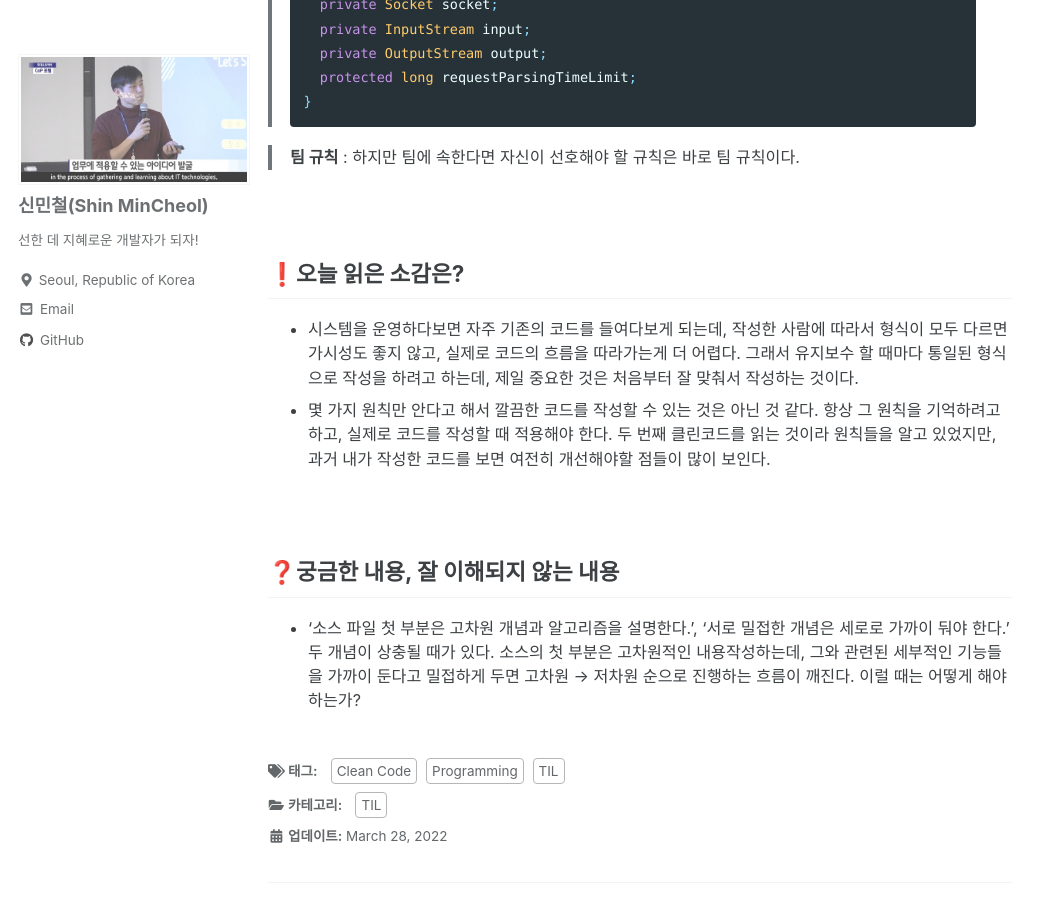
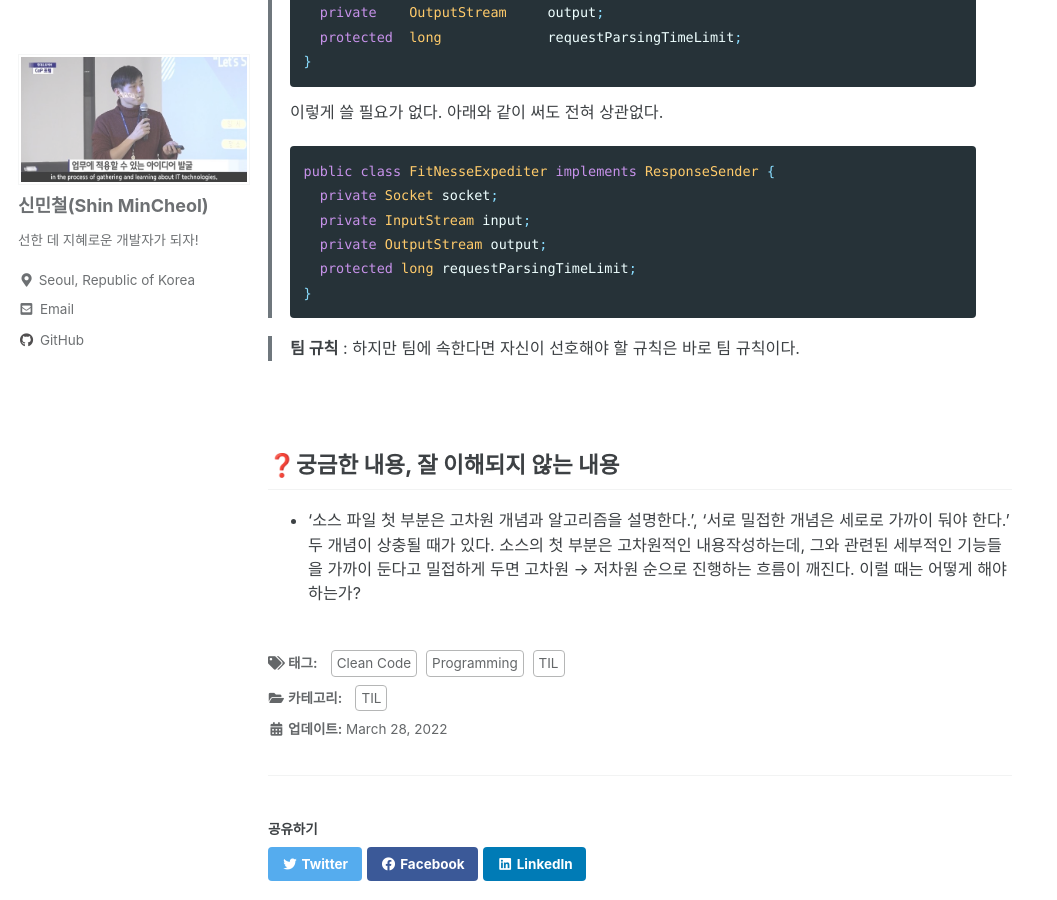
Before and after one commit to alsoj/alsoj.github.io, a Jekyll site: the page built from _posts/til/clean code/2022-03-28-[클린코드]5.형식 맞추기.md, in a window 1280 px wide and 900 px high, scrolled down 1460 px. Shown: the whole window, without its empty margins (0-1057 px from the left). Built offline with Jekyll 4.4.1, drawn with Linux system fonts in a browser that asks for light colours; cached includes are drawn as plain includes; comment, search, counter and statistics services are not loaded; some of the changed text lies outside the part shown.

Commit message:
modify TIL cleancode

```diff
--- a/_posts/til/clean code/2022-03-28-[클린코드]5.형식 맞추기.md
+++ b/_posts/til/clean code/2022-03-28-[클린코드]5.형식 맞추기.md
@@ -7,6 +7,11 @@ tags:
   - Clean Code
   - Programming
 ---
+
+시스템을 운영하다보면 자주 기존의 코드를 들여다보게 되는데, 작성한 사람에 따라서 형식이 모두 다르면 가시성도 좋지 않고, 실제로 코드의 흐름을 따라가는게 더 어렵다. 그래서 유지보수 할 때마다 통일된 형식으로 작성을 하려고 하는데, 제일 중요한 것은 처음부터 잘 맞춰서 작성하는 것이다.
+몇 가지 원칙만 안다고 해서 깔끔한 코드를 작성할 수 있는 것은 아닌 것 같다. 항상 그 원칙을 기억하려고 하고, 실제로 코드를 작성할 때 적용해야 한다. 두 번째 클린코드를 읽는 것이라 원칙들을 알고 있었지만, 과거 내가 작성한 코드를 보면 여전히 개선해야할 점들이 많이 보인다.
+
+<br />
 
 ## 📆TIL(Today I Learned) 날짜
 
@@ -64,13 +69,6 @@ tags:
 
 <br />
 
-## ❗오늘 읽은 소감은?
-
-- 시스템을 운영하다보면 자주 기존의 코드를 들여다보게 되는데, 작성한 사람에 따라서 형식이 모두 다르면 가시성도 좋지 않고, 실제로 코드의 흐름을 따라가는게 더 어렵다. 그래서 유지보수 할 때마다 통일된 형식으로 작성을 하려고 하는데, 제일 중요한 것은 처음부터 잘 맞춰서 작성하는 것이다.
-- 몇 가지 원칙만 안다고 해서 깔끔한 코드를 작성할 수 있는 것은 아닌 것 같다. 항상 그 원칙을 기억하려고 하고, 실제로 코드를 작성할 때 적용해야 한다. 두 번째 클린코드를 읽는 것이라 원칙들을 알고 있었지만, 과거 내가 작성한 코드를 보면 여전히 개선해야할 점들이 많이 보인다.
-
-<br />
-
 ## ❓궁금한 내용, 잘 이해되지 않는 내용
 
 - '소스 파일 첫 부분은 고차원 개념과 알고리즘을 설명한다.', '서로 밀접한 개념은 세로로 가까이 둬야 한다.' 두 개념이 상충될 때가 있다. 소스의 첫 부분은 고차원적인 내용작성하는데, 그와 관련된 세부적인 기능들을 가까이 둔다고 밀접하게 두면 고차원 → 저차원 순으로 진행하는 흐름이 깨진다. 이럴 때는 어떻게 해야 하는가?
```
